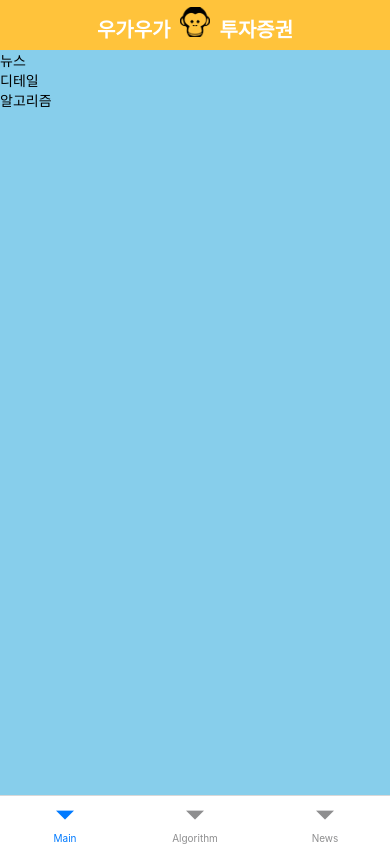
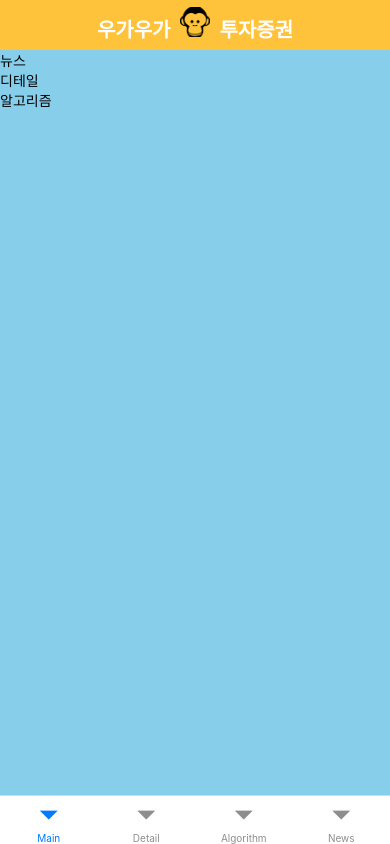
Before and after one commit to geunsoo96/Stock_ProjectA_Mobile, a React Native app in the folder projectA/: screen / in a window 390 px wide. Built offline with nearby package versions, Linux system fonts and the light colour scheme.

Commit message:
app.js 네비게이터에 Detail 추가

```diff
--- a/projectA/src/App.js
+++ b/projectA/src/App.js
@@ -20,6 +20,7 @@ export default function App() {
           initialRouteName="Main"
           screenOptions={{headerShown: false}}>
           <Tab.Screen name="Main" component={Main} />
+          <Tab.Screen name="Detail" component={Detail} />
           <Tab.Screen name="Algorithm" component={Algorithm} />
           <Tab.Screen name="News" component={News} />
         </Tab.Navigator>
```
